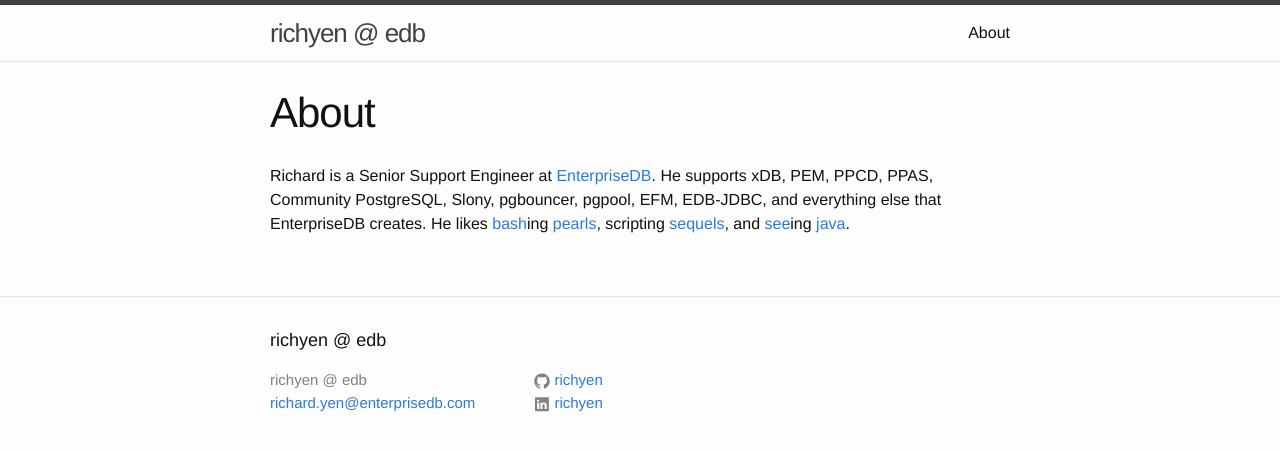
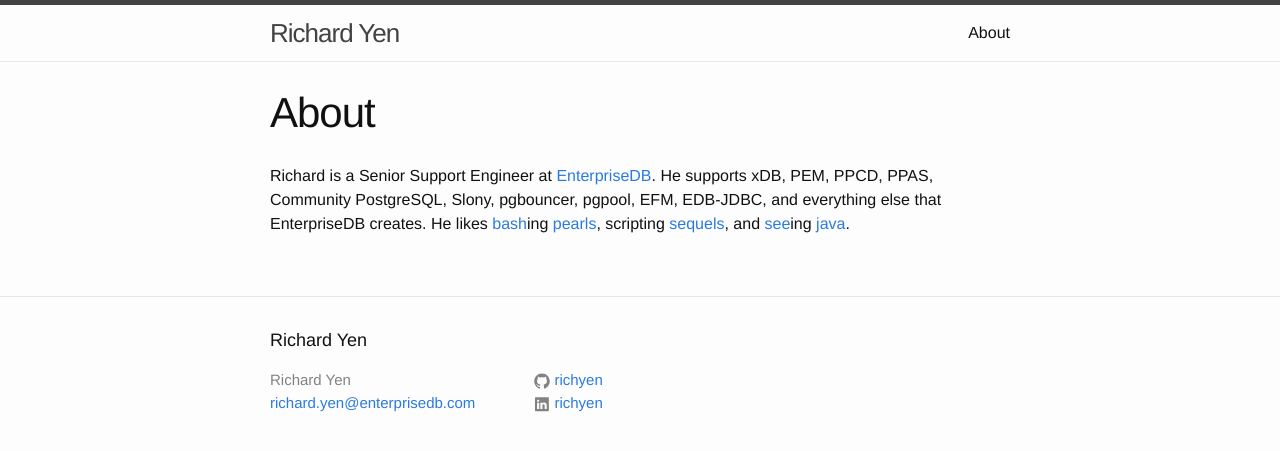
Before and after one commit to richyen/richyen.github.io, a Jekyll site: the page built from about.md, in a window 1280 px wide. Shown: the top 451 px of the page. Built offline with Jekyll 4.4.1, drawn with Linux system fonts in a browser that asks for light colours.

Commit message:
Generic-fy

```diff
--- a/_config.yml
+++ b/_config.yml
@@ -6,7 +6,7 @@
 # 'jekyll serve'. If you change this file, please restart the server process.
 
 # Site settings
-title: richyen @ edb
+title: Richard Yen
 email: richard.yen@enterprisedb.com
 description: > # this means to ignore newlines until "baseurl:"
 baseurl: "" # the subpath of your site, e.g. /blog
```
